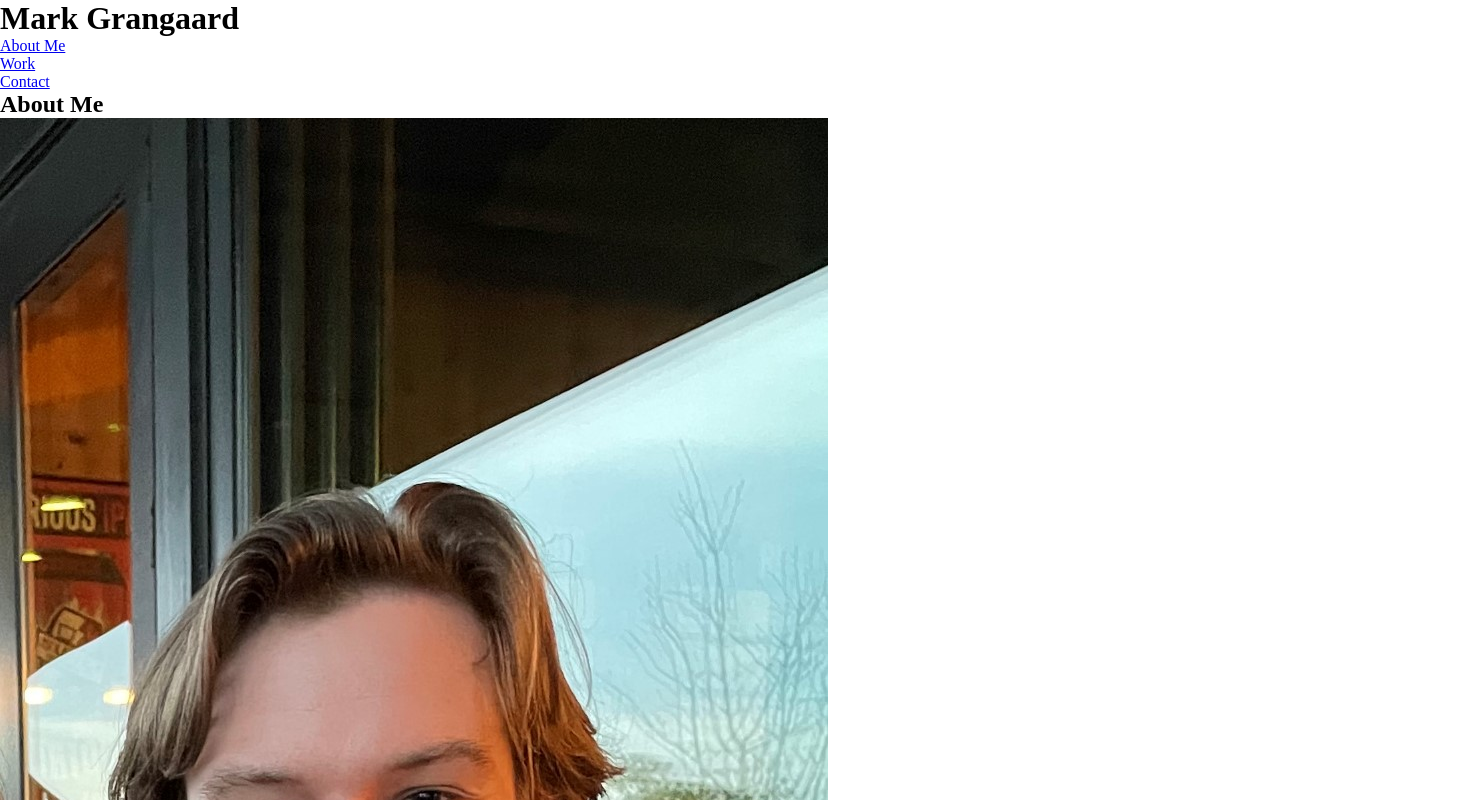
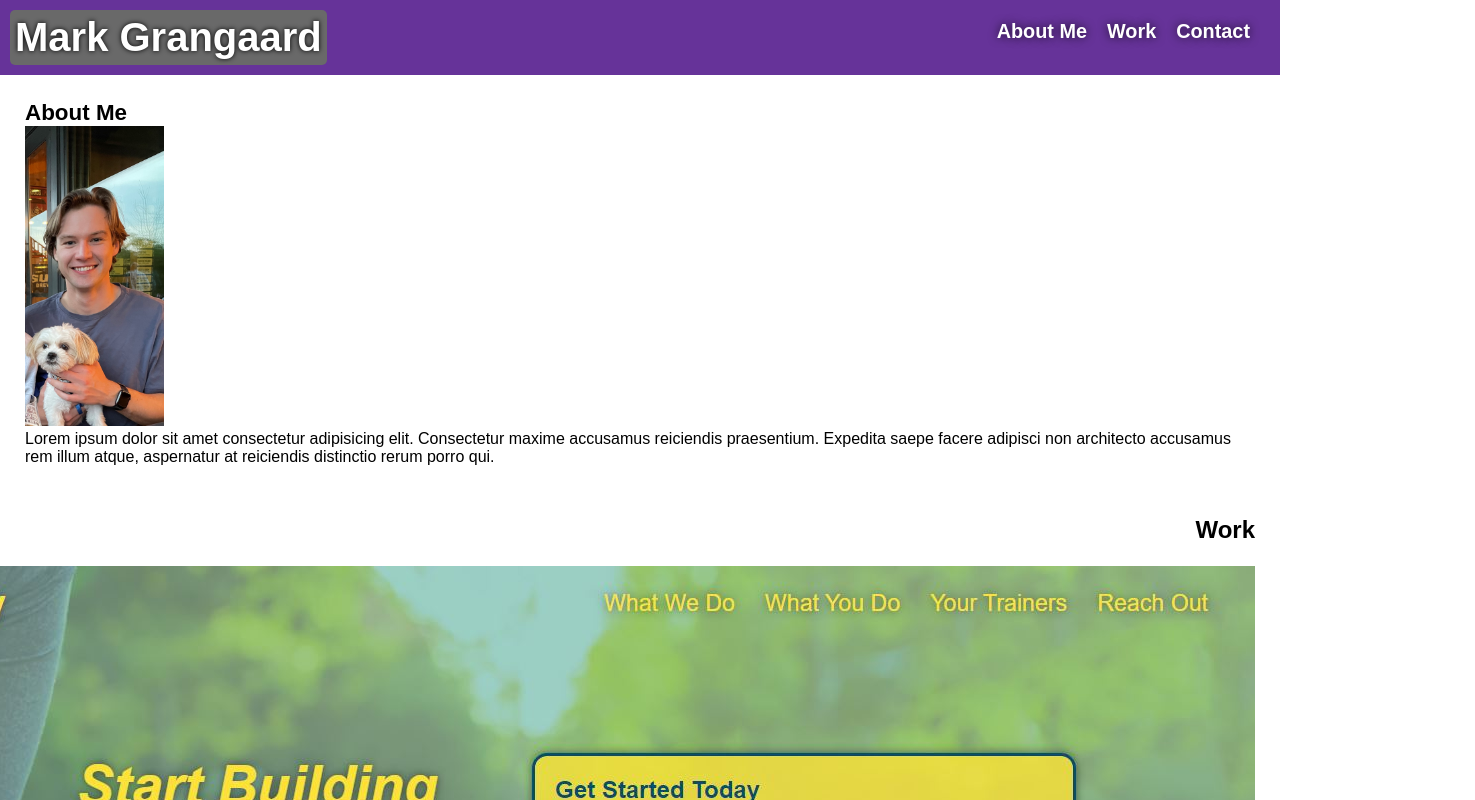
Before and after one commit to Fathpinder/module2-challenge, a plain HTML site: page index.html in a window 1280 px wide. Shown: the top 800 px of the page, 1475 px wide, since content can reach past the window. Drawn offline with Linux system fonts and the light colour scheme.

Commit message:
add css and html tweaks

```diff
--- a/assets/css/style.css
+++ b/assets/css/style.css
@@ -3,3 +3,122 @@
     padding: 0;
     box-sizing: border-box;
 }
+
+body {
+    font-family: Arial, Helvetica, sans-serif;
+    color: black;
+}
+
+header {
+    display: flex;
+    background-color: rebeccapurple;
+    justify-content: space-between;
+    position: -webkit-sticky;
+    position: sticky;
+    flex-wrap: flex;
+    top: 0;
+    z-index: 9999;
+    padding: 10px 10px;
+}
+
+header h1 {
+    color: white;
+    font-weight: bold;
+    margin: 0;
+    text-shadow: 0 0 5px black;
+    font-size: 40px;
+    background-color: dimgray;
+    padding: 5px 5px 5px 5px;
+    border-radius: 5px;
+
+}
+
+header a {
+    text-decoration: none;
+    color: white;
+}
+
+header nav {
+    margin: 10px;
+}
+
+header nav ul {
+    display: flex;
+    flex-wrap: wrap;
+    justify-content: space-between;
+    align-items: center;
+    list-style: none;
+}
+
+header nav ul li a {
+    padding: 5px 10px;
+    font-size: 1.55vw;
+    text-shadow: 0 0 10px rgba(0, 0, 0, 0.75);
+    font-weight: bold;
+}
+
+header nav ul li a:hover {
+    background: dimgray;
+    color: white;
+    border-radius: 15px;
+    text-shadow: none;
+}
+
+footer {
+    background: rebeccapurple;
+    width: 100%;
+    padding: 40px 35px;
+    display: flex;
+    justify-content: space-between;
+    flex-wrap: wrap;
+    color: white;
+}
+
+section {
+    padding: 25px;
+}
+
+.bio {
+    display: inline-block;
+    flex-wrap: wrap;
+}
+
+.bio h2 {
+    font-size: 1.75vw;
+    margin: 0;
+}
+
+.bio img {
+    max-height: 300px;
+}
+
+.bio p {
+    padding: 0px 10px 0px 0px;
+}
+
+.projects {
+    margin: 0 auto;
+    display: flex;
+    flex-wrap: wrap;
+    justify-content: right;
+}
+
+.main-work img {
+    display: flex;
+    flex-wrap: wrap;
+    justify-content: center;
+}
+
+
+
+.contact-info {
+    display: flex;
+    flex-wrap: wrap;
+    justify-content: space-between;
+    margin: 20px 20px 20px 20px;
+    line-height: 1.5;
+}
+
+.flex-row {
+    display: flex;
+}
--- a/index.html
+++ b/index.html
@@ -24,14 +24,23 @@
          </nav>
      </header>
      <section id="about-me" class="bio">
+        <div class="flex-row">
             <h2>About Me</h2>
+        </div>
+        <div class="bio-img">
             <img src="./assets/images/me1.jpg" alt="a picture of me with my dog, Leo." />
+        </div>
+        <div class="bio-info">
             <p>
                 Lorem ipsum dolor sit amet consectetur adipisicing elit. Consectetur maxime accusamus reiciendis praesentium. Expedita saepe facere adipisci non architecto accusamus rem illum atque, aspernatur at reiciendis distinctio rerum porro qui.
             </p>
+        </div>
+
      </section>
      <section id="work" class="projects">
+         <div class="flex-row">
             <h2>Work</h2>
+         </div>
             <div class="main-work">
                 <h3>Run Buddy</h3>
                 <img src="./assets/images/run-buddy-site.JPG" alt="an image of the Run Buddy site that I built" />
@@ -48,7 +57,9 @@
             </div>
      </section>
      <section id="contact" class="contact-info">
+         <div class="flex-row">
             <h2>Contact</h2>
+         </div>
          <p>
             Phone: <tel>952-250-8697</tel>
          </p>
@@ -56,13 +67,13 @@
              Email: <a href="mailto:mark.grangaard@gmail.com">mark.grangaard@gmail.com</a>
          </p>
          <address>
-             120 Hennepin Ave #306
+             120 Hennepin Ave #306 </br>
              Minneapolis, MN 55401
          </address>
 
      </section>
      <footer>
-         <h2>Made by Mark Grangaard</h2>
+         <h2>Made by Mark Grangaard &copy 2022</h2>
 
      </footer>
  </body>
```
Also changed, not shown: assets/images/robot-gladiator.jpg, assets/images/the-lord-of-the-rings-the-fellowship-of-the-ring-the-lord-of-the-rings-movies-argonath-wallpaper-preview.jpg (added). Lines whose indentation alone changed are shown as unchanged.
